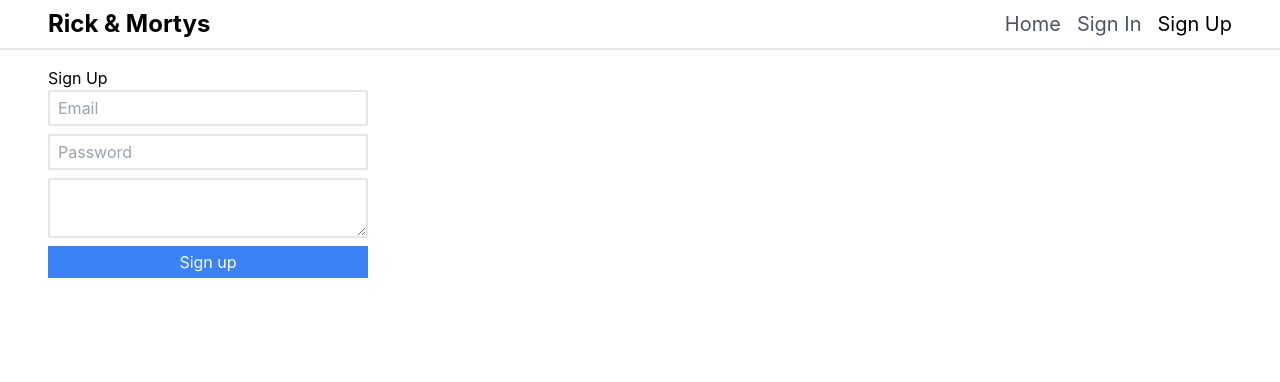
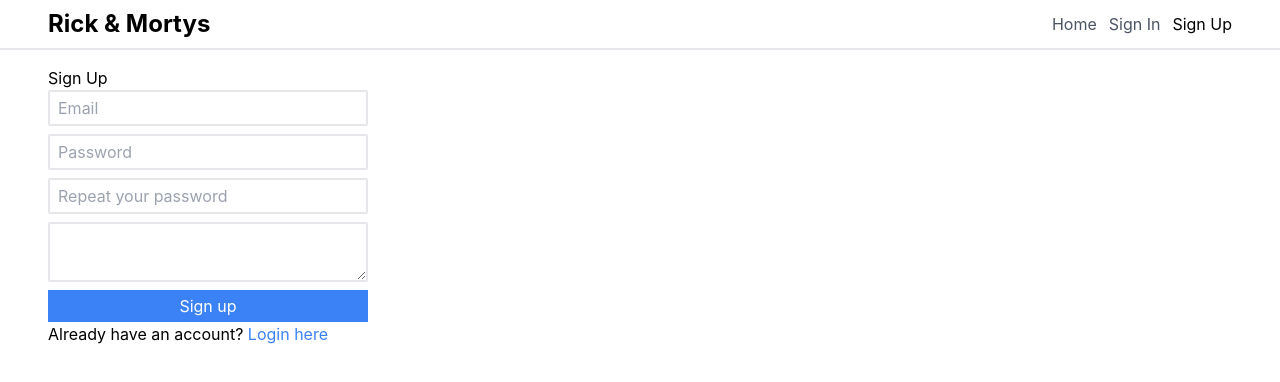
Before and after one commit to StanEkso/InterexyTestTask, a React (Create React App) app in the folder client/: page /signup in a window 1280 px wide. Shown: the top 382 px of the page. Built offline with nearby package versions, Linux system fonts and the light colour scheme.

Commit message:
feat: ready signup/signin pages

```diff
--- a/client/src/App.tsx
+++ b/client/src/App.tsx
@@ -6,6 +6,7 @@ import {
 } from "react-router-dom";
 import AuthProvider from "./components/AuthProvider/AuthProvider";
 import Layout from "./components/layout/Layout";
+import NonAuthOnly from "./components/routeGuard/NonAuthOnly";
 import PrivateRoute from "./components/routeGuard/PrivateRoute";
 import AboutUserPage from "./pages/about/AboutUserPage";
 import HeroDetailsPage, {
@@ -41,11 +42,19 @@ const router = createBrowserRouter([
       },
       {
         path: "/signup",
-        element: <SignUpPage />,
+        element: (
+          <NonAuthOnly>
+            <SignUpPage />
+          </NonAuthOnly>
+        ),
       },
       {
         path: "/signin",
-        element: <SignInPage />,
+        element: (
+          <NonAuthOnly>
+            <SignInPage />
+          </NonAuthOnly>
+        ),
       },
       {
         path: "/404",
--- a/client/src/components/layout/Header.tsx
+++ b/client/src/components/layout/Header.tsx
@@ -4,7 +4,7 @@ import NavBar from "../navbar/NavBar";
 const Header = () => {
   return (
     <header className="border-b-2 w-full sticky top-0 z-10 bg-white">
-      <div className="mx-3 sm:mx-6 md:mx-8 lg:mx-10 xl:mx-12 2xl:mx-16 py-2 flex">
+      <div className="mx-3 sm:mx-6 md:mx-8 lg:mx-10 xl:mx-12 2xl:mx-16 py-2 flex gap-1">
         <h1 className="font-bold text-2xl">Rick & Mortys</h1>
         <NavBar />
       </div>
--- a/client/src/components/navbar/NavBar.tsx
+++ b/client/src/components/navbar/NavBar.tsx
@@ -7,7 +7,7 @@ const getNavLinkClass = ({ isActive }: { isActive: boolean }) =>
 const NavBar = () => {
   const { user, logout } = useAuthContext();
   return (
-    <nav className="flex gap-4 ml-auto items-center text-xl">
+    <nav className="flex gap-3 ml-auto items-center text-md">
       <NavLink to={"/"} end className={getNavLinkClass}>
         Home
       </NavLink>
--- /dev/null
+++ b/client/src/components/routeGuard/NonAuthOnly.tsx
@@ -0,0 +1,11 @@
+import React, { FC, PropsWithChildren } from "react";
+import { Navigate } from "react-router-dom";
+import { useAuthContext } from "../AuthProvider/AuthContext";
+
+const NonAuthOnly: FC<PropsWithChildren> = ({ children }) => {
+  const { user } = useAuthContext();
+  if (user?.email && user.accessToken) return <Navigate to="/" />;
+  return <>{children}</>;
+};
+
+export default NonAuthOnly;
--- a/client/src/hooks/useAuth.ts
+++ b/client/src/hooks/useAuth.ts
@@ -20,6 +20,7 @@ const useAuth = () => {
           .catch(() => {
             setUser(null);
             localStorage.removeItem("user");
+            throw new Error("Can't login you with those credentials!");
           });
       },
       signup: (dto) => {
@@ -31,6 +32,7 @@ const useAuth = () => {
           .catch(() => {
             setUser(null);
             localStorage.removeItem("user");
+            throw new Error("Can't register you with this data!");
           });
       },
       logout: () => {
--- a/client/src/hooks/useForm.ts
+++ b/client/src/hooks/useForm.ts
@@ -11,9 +11,14 @@ const useForm = (defaultValue: Record<string, string> = {}) => {
     },
     []
   );
+  const setError = useCallback(
+    (error: string) => setPayload((payload) => ({ ...payload, error })),
+    []
+  );
   return {
     payload,
     changeHandler,
+    setError,
   };
 };
 
--- a/client/src/pages/signin/SignInPage.tsx
+++ b/client/src/pages/signin/SignInPage.tsx
@@ -1,24 +1,28 @@
 import React, { useCallback } from "react";
-import { Form } from "react-router-dom";
+import { Form, Link } from "react-router-dom";
 import { useAuthContext } from "../../components/AuthProvider/AuthContext";
 import useForm from "../../hooks/useForm";
 
 const SignInPage = () => {
-  const { payload, changeHandler } = useForm();
+  const { payload, changeHandler, setError } = useForm();
   const { signin } = useAuthContext();
   const submitHandler = useCallback(() => {
     const { email = "", password = "" } = payload;
-    signin({ email, password });
-  }, [signin, payload]);
+    signin({ email, password }).catch((e) => {
+      setError(e.message);
+    });
+  }, [payload, signin, setError]);
   return (
     <>
-      <h3>Sign Up</h3>
+      <h3>Sign In</h3>
       <Form className="flex flex-col gap-2 max-w-xs" onSubmit={submitHandler}>
+        {payload.error && <p className="text-red-500">{payload.error} </p>}
         <input
           type="email"
           className="rounded-sm border-2 py-1 px-2"
           placeholder="Email"
           name="email"
+          required
           onChange={changeHandler}
         />
         <input
@@ -26,12 +30,19 @@ const SignInPage = () => {
           className="rounded-sm border-2 py-1 px-2"
           onChange={changeHandler}
           placeholder="Password"
+          required
           name="password"
         />
         <button type="submit" className="bg-blue-500 py-1 px-2 text-white">
           Sign In
         </button>
       </Form>
+      <p>
+        Don't have an account?{" "}
+        <Link to={"../signup"} className="text-blue-500">
+          Register here
+        </Link>
+      </p>
     </>
   );
 };
--- a/client/src/pages/signup/SignUpPage.tsx
+++ b/client/src/pages/signup/SignUpPage.tsx
@@ -1,42 +1,64 @@
 import React, { useCallback } from "react";
-import { Form } from "react-router-dom";
+import { Form, Link } from "react-router-dom";
 import { useAuthContext } from "../../components/AuthProvider/AuthContext";
 import useForm from "../../hooks/useForm";
 
 const SignUpPage = () => {
-  const { payload, changeHandler } = useForm();
+  const { payload, changeHandler, setError } = useForm();
   const { signup } = useAuthContext();
   const submitHandler = useCallback(() => {
-    const { email = "", password = "", bio = "" } = payload;
-    signup({ email, password, bio });
-  }, [signup, payload]);
+    const { email = "", password = "", bio = "", repeatPassword } = payload;
+    if (password !== repeatPassword) return setError("Passwords should match!");
+    signup({ email, password, bio }).catch((e) => {
+      setError(e.message);
+    });
+  }, [payload, signup, setError]);
   return (
     <>
       <h3>Sign Up</h3>
       <Form className="flex flex-col gap-2 max-w-xs" onSubmit={submitHandler}>
+        {payload.error && <p className="text-red-500">{payload.error} </p>}
+
         <input
           type="email"
           className="rounded-sm border-2 py-1 px-2"
           placeholder="Email"
           name="email"
           onChange={changeHandler}
+          required
         />
         <input
           type="password"
           className="rounded-sm border-2 py-1 px-2"
           onChange={changeHandler}
           placeholder="Password"
+          required
+          name="password"
+        />
+        <input
+          type="repeatPassword"
+          className="rounded-sm border-2 py-1 px-2"
+          onChange={changeHandler}
+          placeholder="Repeat your password"
+          required
           name="password"
         />
         <textarea
           name="bio"
           className="rounded-sm border-2 py-1 px-2"
+          required
           onChange={changeHandler}
-        ></textarea>
+        />
         <button type="submit" className="bg-blue-500 py-1 px-2 text-white">
           Sign up
         </button>
       </Form>
+      <p>
+        Already have an account?{" "}
+        <Link to={"../signin"} className="text-blue-500">
+          Login here
+        </Link>
+      </p>
     </>
   );
 };
--- a/client/src/types/auth.ts
+++ b/client/src/types/auth.ts
@@ -6,6 +6,7 @@ export interface AuthUtilities {
 }
 
 export interface User {
+  id: string;
   email: string;
   bio: string;
   accessToken: string;
```
Also changed, not shown: 1 other file (tests, documents, lock files or other folders).
